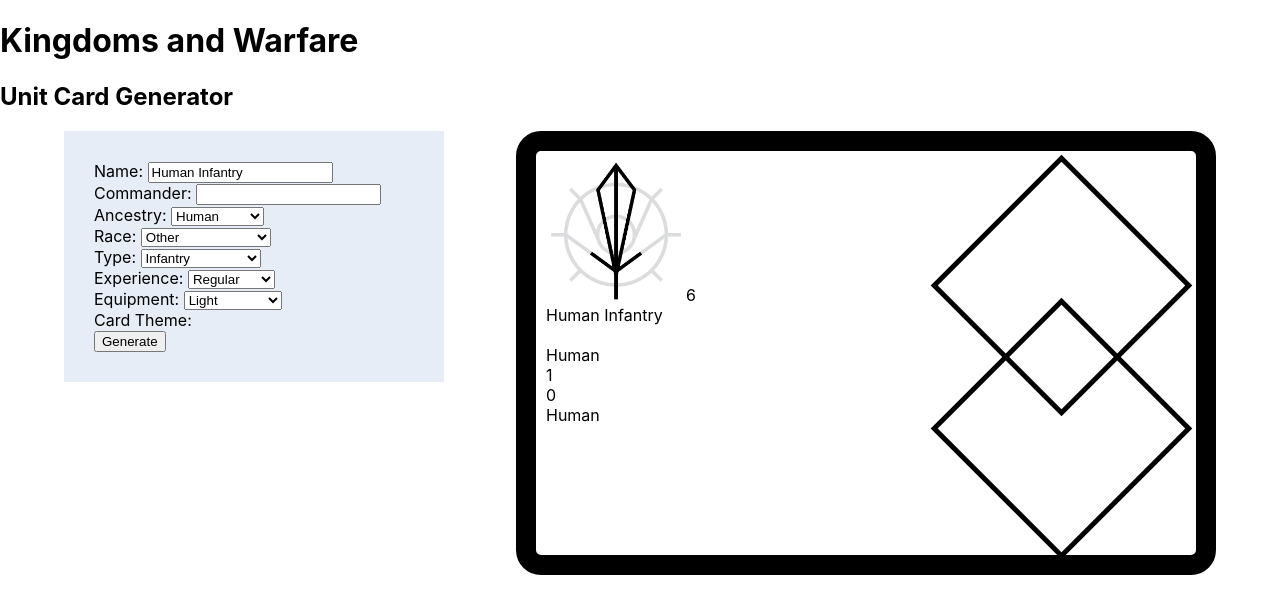
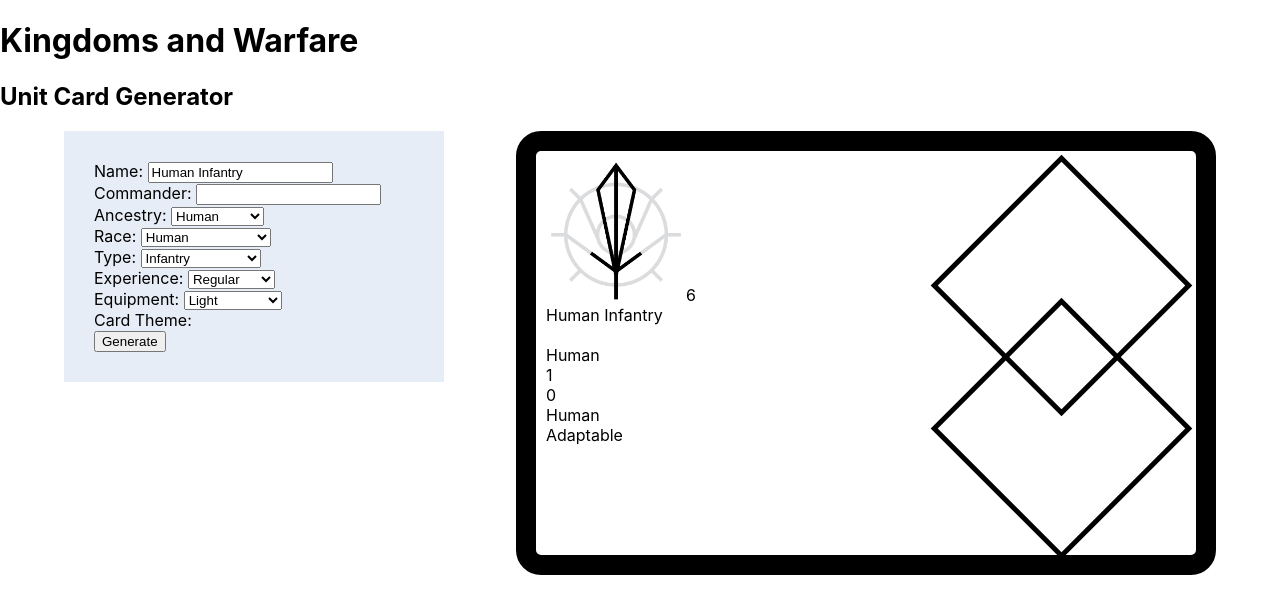
Before and after one commit to ZackBarbari/KW-Unit-Generator, a React (Create React App) app: page / in a window 1280 px wide. Shown: the top 614 px of the page. Built offline with nearby package versions, Linux system fonts and the light colour scheme.

Commit message:
Defaults changed

```diff
--- a/src/components/InputBox.js
+++ b/src/components/InputBox.js
@@ -68,7 +68,9 @@ const InputBox = ({onMod}) => {
         setAncest(ancestRef.current.value);
     }
 
-
+    function changeRace() {
+        setRace(raceMap.get(raceRef.current.value).name)
+    }
 
     return (
         <>
@@ -95,10 +97,10 @@ const InputBox = ({onMod}) => {
         <SelectiveDropdown
             label="Race"
             ref={raceRef}
-            passedValue={1}
+            passedValue={raceMap.get(defaults.race).name}
             passedOptions={races}
             //passedOptions={ancestryassociation[ancest]}
-            //onChange={onSave}
+            onChange={changeRace}
             />
         <Dropdown
             label="Type"
--- a/src/constants/statics/defaults.js
+++ b/src/constants/statics/defaults.js
@@ -6,7 +6,8 @@ const defaults = {
     exp: 1,
     equip: 0,
     race: "Human",
-    size: 6
+    size: 6,
+    traits: ["Adaptable"]
   };
 
   export default defaults;
```
